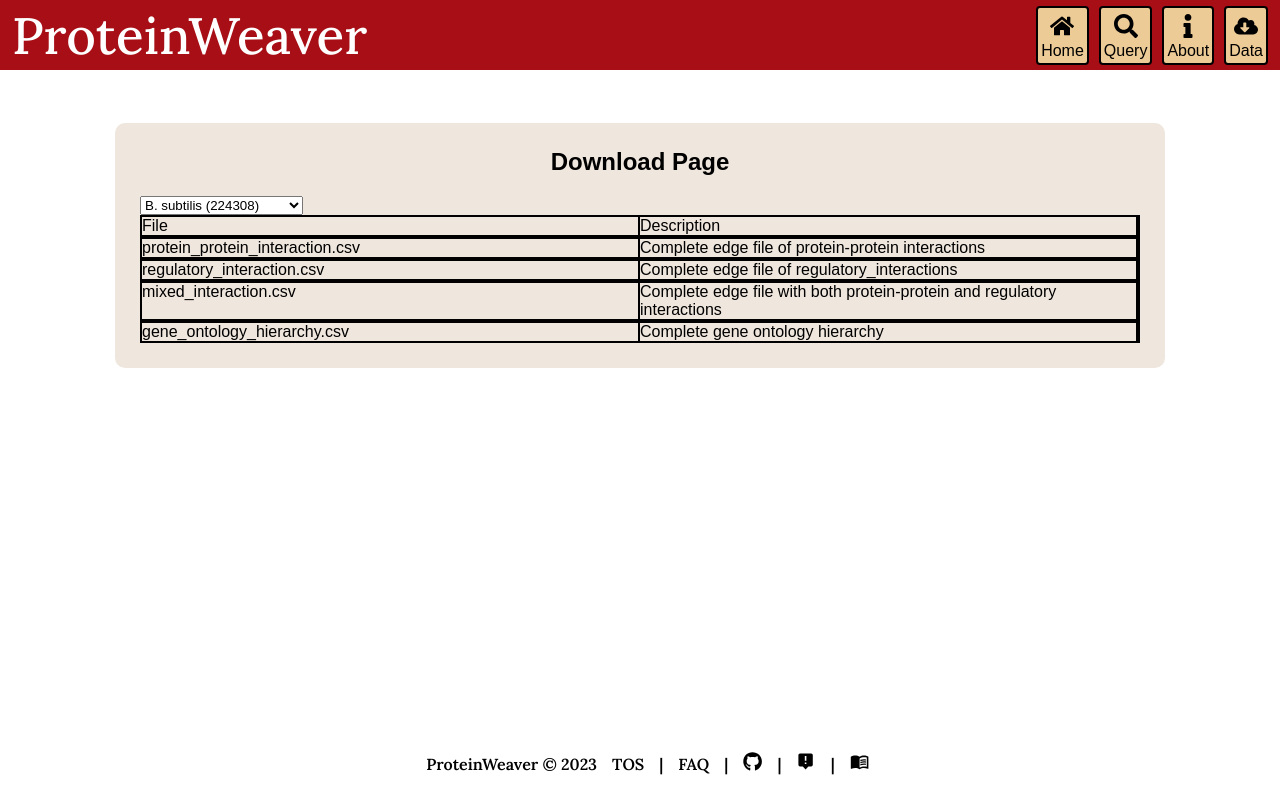
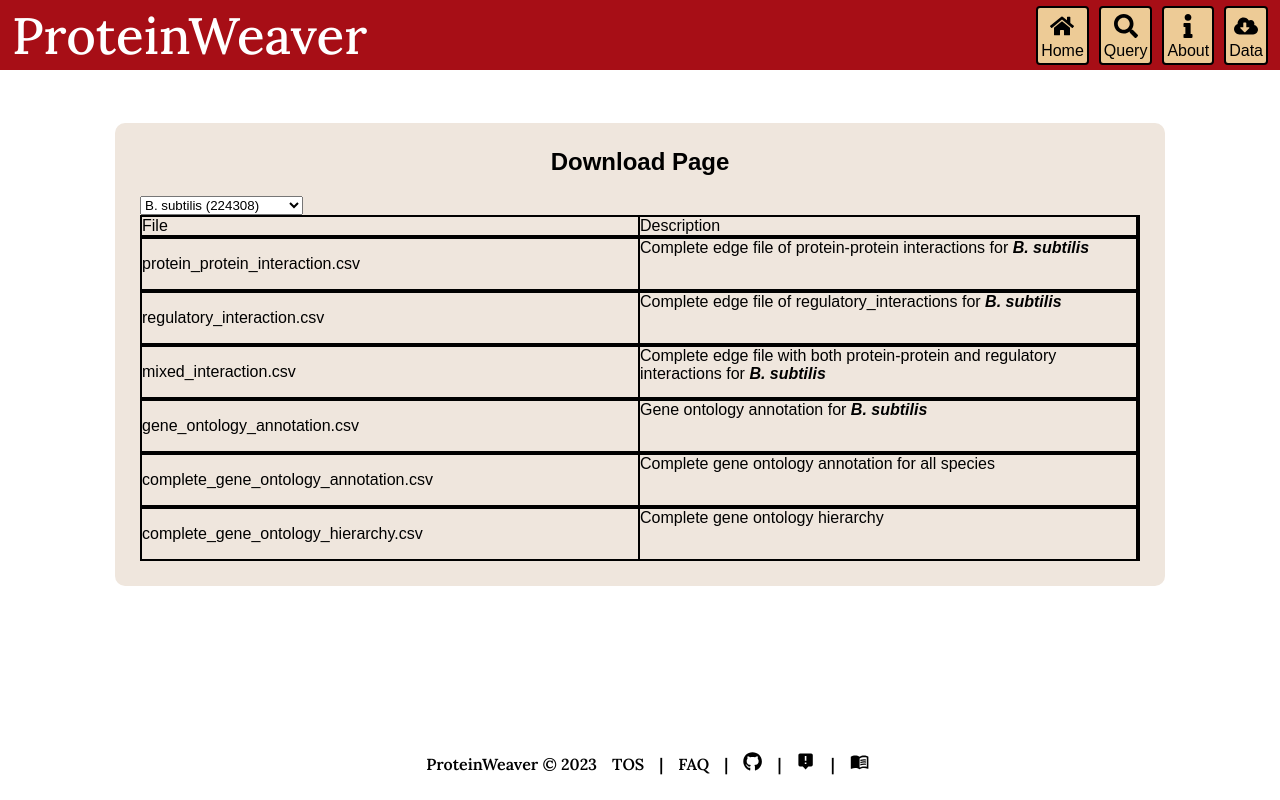
Before and after one commit to Reed-CompBio/protein-weaver, a React (Vite) app in the folder client/: page /download in a window 1280 px wide. Built offline with nearby package versions, Linux system fonts and the light colour scheme.

Commit message:
Added temp api call functionality

```diff
--- a/client/src/index.css
+++ b/client/src/index.css
@@ -2037,3 +2037,13 @@ input {
     width: 50%;
     border-right: 2px solid black;
 }
+
+.download-table-column > p{
+    align-self: flex-start;
+    display: inline-block;
+}
+
+.download-table-column > p:hover{
+    color: #4130ff;
+    cursor: pointer;
+}
--- a/client/src/pages/DownloadPage.jsx
+++ b/client/src/pages/DownloadPage.jsx
@@ -2,15 +2,31 @@ import React, { useState, useEffect } from "react";
 import MainLayout from "../layout/MainLayout";
 
 export default function Download() {
-    const [species, setSpecies] = useState("txid224308");
-
-    useEffect(() => {
-        console.log(species);
-    }, [species]);
+    const [txid, setTxid] = useState("txid224308");
+    const [species, setSpecies] = useState("B. subtilis");
+    const speciesDict = {
+        txid224308: "B. subtillis",
+        txid7227: "D. melanogaster",
+        txid7955: "D. rerio",
+        txid559292: "S. cerevisiae",
+        txid6239: "C. elegans",
+    };
 
     const handleSpeciesChange = (event) => {
-        setSpecies(event.target.value);
+        setTxid(event.target.value);
+        console.log(speciesDict[event.target.value]);
     };
+
+    async function handleDownload(e) {
+        const file = e.target.textContent;
+        if (file.includes("complete")) {
+            console.log(`API call on /api/downloads/${file}`);
+        } else {
+            console.log(
+                `API call on /api/downloads/${txid}_${species}_${file}`
+            );
+        }
+    }
 
     return (
         <div>
@@ -20,7 +36,7 @@ export default function Download() {
                         <h2 className="download-title">Download Page</h2>
                         <select
                             className="species-input-container"
-                            value={species}
+                            value={txid}
                             onChange={handleSpeciesChange}
                         >
                             <option value="txid224308">
@@ -37,26 +53,95 @@ export default function Download() {
                         </select>
                         <div>
                             <div className="download-table-row">
-                                <div className="download-table-column">File</div>
-                                <div className="download-table-column">Description</div>
+                                <div className="download-table-column">
+                                    File
+                                </div>
+                                <div className="download-table-column">
+                                    Description
+                                </div>
                             </div>
                             <div className="download-table-row">
-                                <div className="download-table-column">protein_protein_interaction.csv</div>
-                                <div className="download-table-column">Complete edge file of protein-protein interactions</div>
+                                <div
+                                    className="download-table-column"
+                                    onClick={handleDownload}
+                                >
+                                    <p>protein_protein_interaction.csv</p>
+                                </div>
+                                <div className="download-table-column">
+                                    Complete edge file of protein-protein
+                                    interactions for{" "}
+                                    <strong>
+                                        <em>{species}</em>
+                                    </strong>
+                                </div>
                             </div>
                             <div className="download-table-row">
-                                <div className="download-table-column">regulatory_interaction.csv</div>
-                                <div className="download-table-column">Complete edge file of regulatory_interactions</div>
+                                <div
+                                    className="download-table-column"
+                                    onClick={handleDownload}
+                                >
+                                    <p>regulatory_interaction.csv</p>
+                                </div>
+                                <div className="download-table-column">
+                                    Complete edge file of
+                                    regulatory_interactions for{" "}
+                                    <strong>
+                                        <em>{species}</em>
+                                    </strong>
+                                </div>
                             </div>
                             <div className="download-table-row">
-                                <div className="download-table-column">mixed_interaction.csv</div>
-                                <div className="download-table-column">Complete edge file with both protein-protein and regulatory interactions</div>
+                                <div
+                                    className="download-table-column"
+                                    onClick={handleDownload}
+                                >
+                                    <p>mixed_interaction.csv</p>
+                                </div>
+                                <div className="download-table-column">
+                                    Complete edge file with both protein-protein
+                                    and regulatory interactions for{" "}
+                                    <strong>
+                                        <em>{species}</em>
+                                    </strong>
+                                </div>
                             </div>
                             <div className="download-table-row">
-                                <div className="download-table-column">gene_ontology_hierarchy.csv</div>
-                                <div className="download-table-column">Complete gene ontology hierarchy</div>
+                                <div
+                                    className="download-table-column"
+                                    onClick={handleDownload}
+                                >
+                                    <p>gene_ontology_annotation.csv</p>
+                                </div>
+                                <div className="download-table-column">
+                                    Gene ontology annotation for{" "}
+                                    <strong>
+                                        <em>{species}</em>
+                                    </strong>
+                                </div>
                             </div>
-
+                            <div className="download-table-row">
+                                <div
+                                    className="download-table-column"
+                                    onClick={handleDownload}
+                                >
+                                    <p>complete_gene_ontology_annotation.csv</p>
+                                </div>
+                                <div className="download-table-column">
+                                    Complete gene ontology annotation for all
+                                    species
+                                </div>
+                            </div>
+                            <div className="download-table-row">
+                                <div
+                                    className="download-table-column"
+                                    onClick={handleDownload}
+                                >
+                                    <p>complete_gene_ontology_hierarchy.csv</p>
+                                </div>
+                                <div className="download-table-column">
+                                    Complete gene ontology hierarchy
+                                </div>
+                            </div>
                         </div>
                     </div>
                 </div>
```
